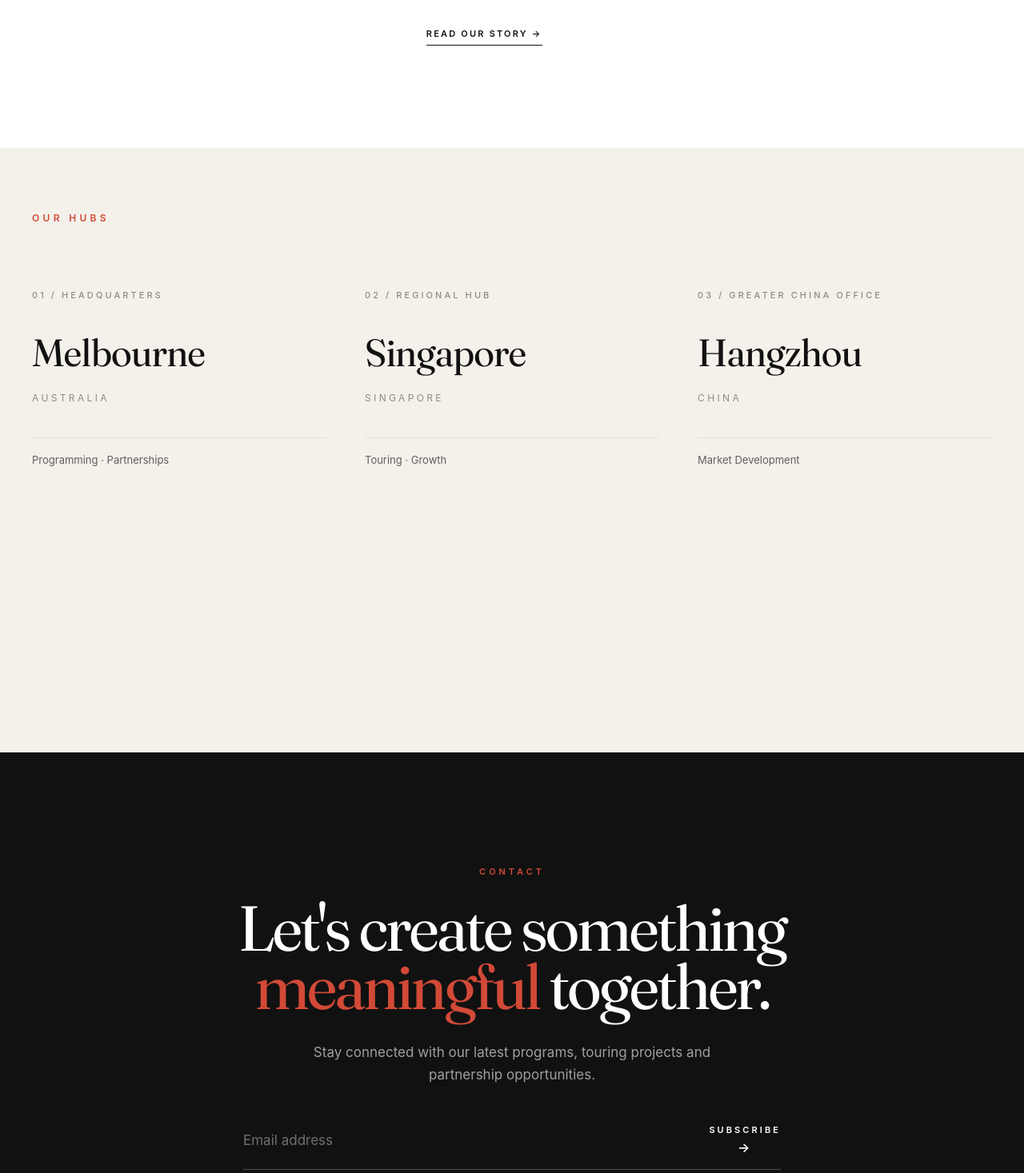
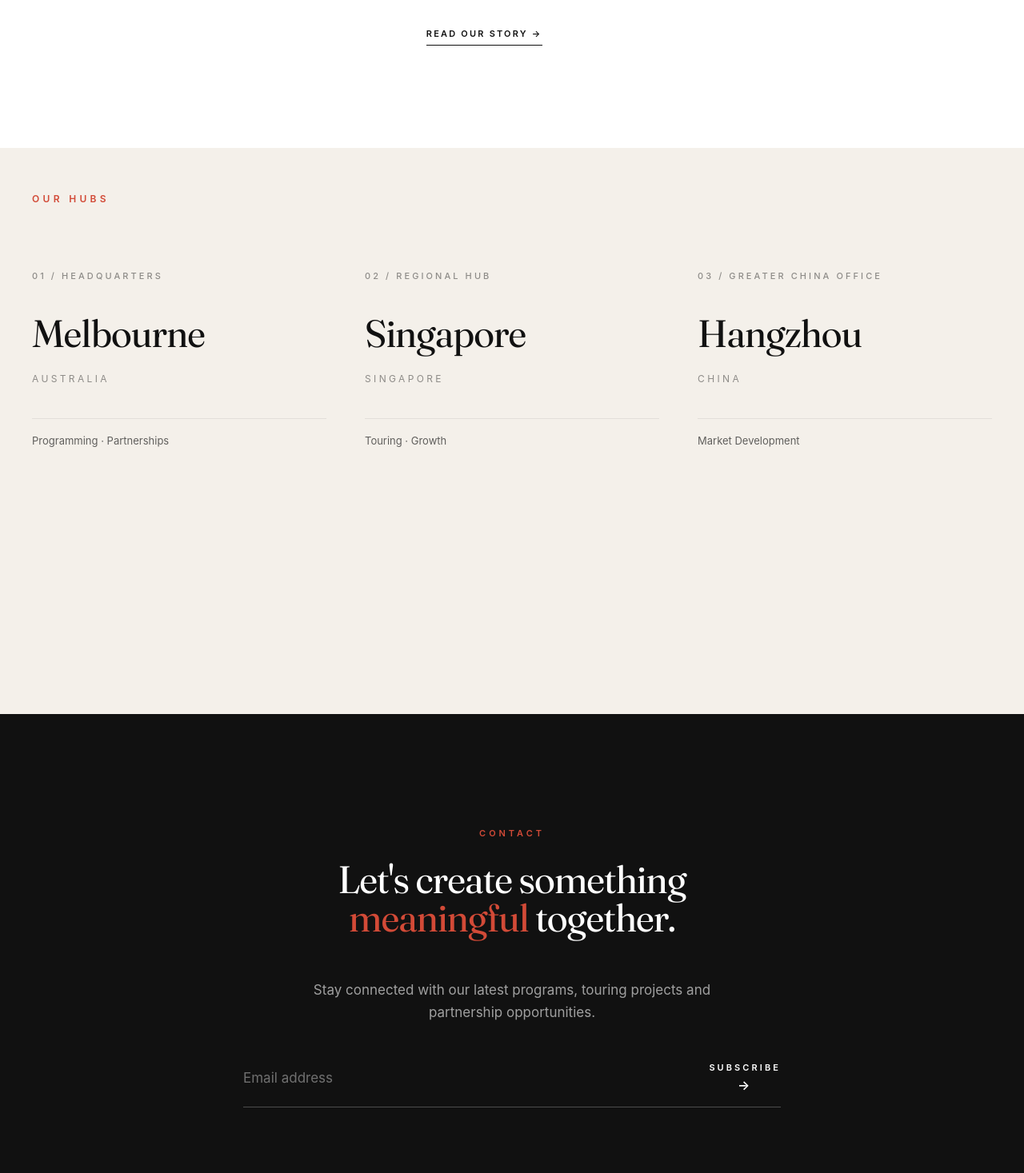
Before and after one commit to helenyucac/castiglione-arts-music-website, a Next.js app: page / in a window 1280 px wide. Shown: the part 4476-5943 px from the top of the page at 80% size. Built offline with nearby package versions, Linux system fonts and the light colour scheme.

Commit message:
Refine hubs spacing and footer headline

```diff
--- a/components/Footer.tsx
+++ b/components/Footer.tsx
@@ -19,10 +19,9 @@ export function Footer() {
           </p>
 
           <h2
-            className="m-0 text-[clamp(3rem,6.2vw,5.4rem)] font-medium leading-[0.92] tracking-[-0.04em] text-white antialiased"
+            className="m-0 mb-5 max-w-[608px] text-center text-[48px] font-medium leading-[48px] tracking-[-0.96px] text-white antialiased"
             style={{
-              fontFamily:
-                'Fraunces, Canela, "Canela Deck", "Cormorant Garamond", serif',
+              fontFamily: 'Fraunces, "Cormorant Garamond", serif',
             }}
           >
             <span className="block">Let&apos;s create something</span>
--- a/components/OurHubs.tsx
+++ b/components/OurHubs.tsx
@@ -21,7 +21,7 @@ const hubs = [
 
 export function OurHubs() {
   return (
-    <section id="our-hubs" className="bg-[#f4f0ea] py-12 sm:py-16 lg:py-20">
+    <section id="our-hubs" className="bg-[#f4f0ea] py-8 sm:py-10 lg:py-14">
       <div className="mx-auto w-full max-w-[1760px] px-4 sm:px-6 lg:px-10">
         <p
           className="mb-14 text-xs font-semibold uppercase tracking-[0.36em] text-[#d24a37] sm:mb-16 lg:mb-20"
```
